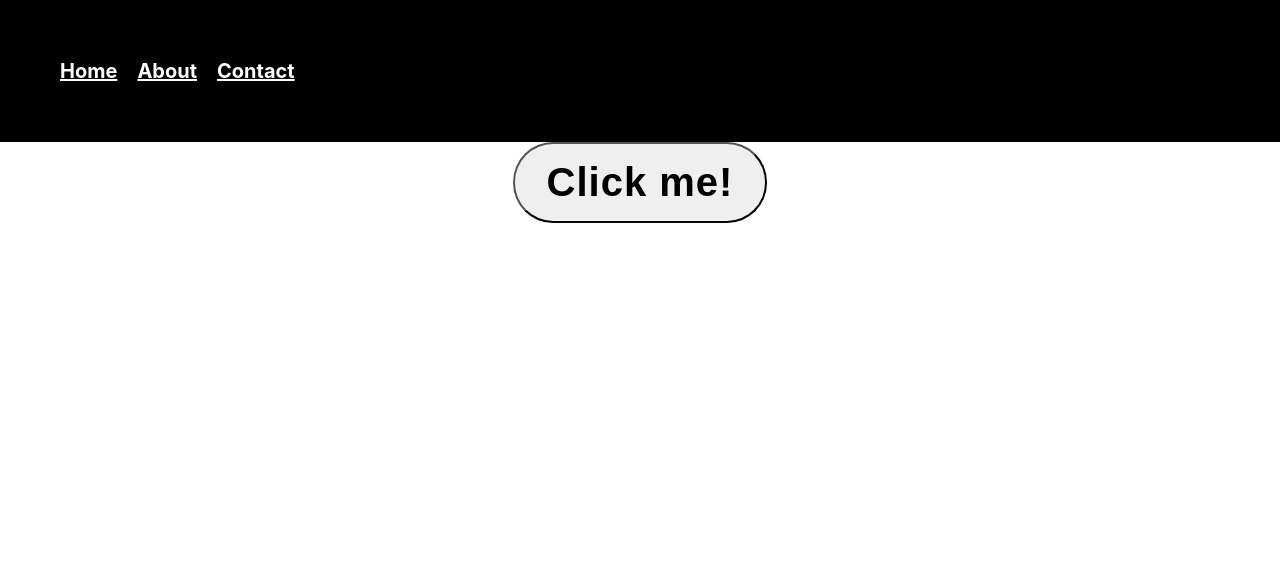
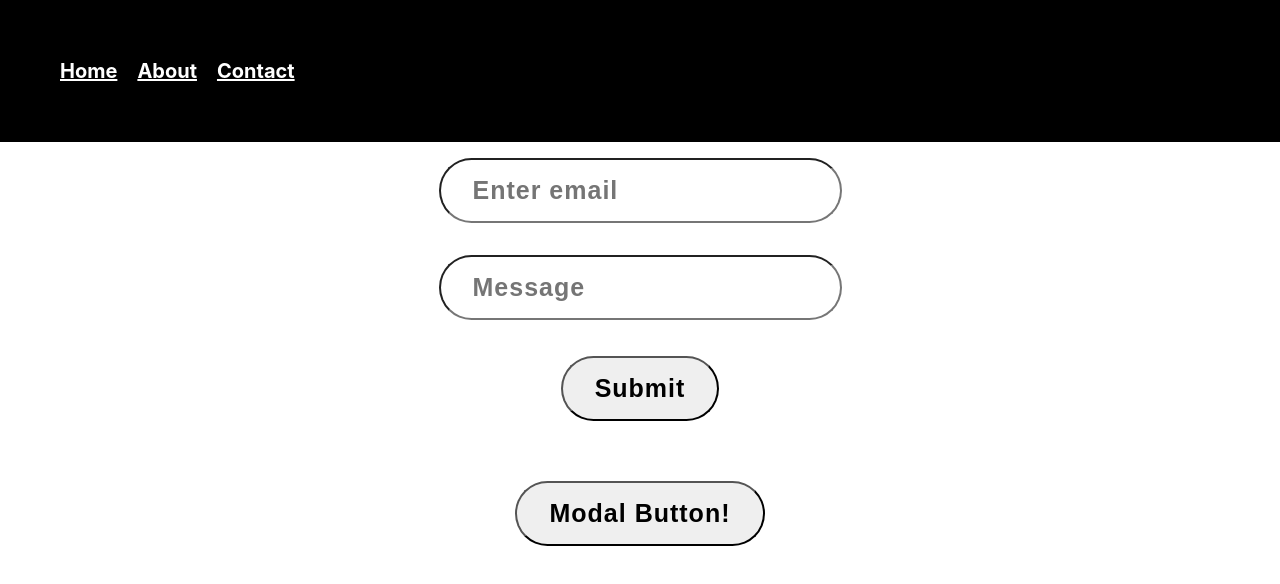
Before and after one commit to MattCarlyon/Assignment-2---react-app, a React (Create React App) app: page /Contact in a window 1280 px wide. Shown: the top 584 px of the page. Built offline with nearby package versions, Linux system fonts and the light colour scheme.

Commit message:
pages done, final thing to do is the pop up from the form

```diff
--- a/src/components/Contact.js
+++ b/src/components/Contact.js
@@ -2,6 +2,7 @@
 import {useState} from "react";
 import "./Modal.css";
 import Modal from "./Modal";
+import ContactForm from "./ContactForm";
 
 
 // const Contact = () => {
@@ -21,6 +22,9 @@ function Contact() {
 
     return (
         <div className="container">
+            <div className>
+                <ContactForm />
+            </div>
             {status && (
                 <Modal close={() => setStatus(false)}>
                     <div className="container">
@@ -28,7 +32,7 @@ function Contact() {
                     </div>
                 </Modal>
             )}
-            <button className="modal-btn" onClick={() => setStatus(true)}>Click me!</button>
+            <button className="modal-btn" onClick={() => setStatus(true)}>Modal Button!</button>
         </div>
     )
 };
--- /dev/null
+++ b/src/components/ContactForm.css
@@ -0,0 +1,32 @@
+.mb-3 {
+    border-radius: 40px;
+    padding: 1rem 2rem;
+    font-size: 25px;
+    letter-spacing: 1px;
+    font-weight: 600;
+}
+
+.Submit-btn {
+    border-radius: 40px;
+    padding: 1rem 2rem;
+    font-size: 25px;
+    letter-spacing: 1px;
+    font-weight: 600;
+    cursor: pointer;
+    margin-top: 20px;
+    margin-bottom: 60px;
+    display: flex;
+    justify-self: center;
+    align-self: center;
+}
+
+.Submit-btn:hover {
+    background-color:  #D8F2B8;
+  }
+
+.Form {
+    display: flex;
+    flex-direction: column;
+    justify-content: center;
+    align-items: center;
+}
--- /dev/null
+++ b/src/components/ContactForm.js
@@ -0,0 +1,25 @@
+import Button from 'react-bootstrap/Button';
+import Form from 'react-bootstrap/Form';
+import "./ContactForm.css"
+
+function ContactForm() {
+  return (
+    <Form className="Form">
+      <Form.Group className="mb-3" controlId="formBasicEmail">
+        <Form.Control className="mb-3" type="email" placeholder="Enter email" />
+      </Form.Group>
+
+      <Form.Group className="mb-3" controlId="Message">
+        <Form.Control className="mb-3" type="<Message" placeholder="Message" />
+      </Form.Group>
+
+      <Button className="Submit-btn" variant="primary" type="submit">
+        Submit
+      </Button>
+    </Form>
+  );
+}
+
+export default ContactForm;
+
+//check box removed
--- a/src/components/HomeButton.css
+++ b/src/components/HomeButton.css
@@ -1,7 +1,7 @@
 .Home-btn {
     border-radius: 40px;
     padding: 1rem 2rem;
-    font-size: 40px;
+    font-size: 25px;
     letter-spacing: 1px;
     font-weight: 600;
     cursor: pointer;
--- a/src/components/Modal.css
+++ b/src/components/Modal.css
@@ -25,6 +25,7 @@
     display: flex;
     justify-content: center;
     align-items: center;
+    flex-direction: column;
   }
 
   p {
@@ -35,7 +36,7 @@
   .modal-btn {
     border-radius: 40px;
     padding: 1rem 2rem;
-    font-size: 40px;
+    font-size: 25px;
     letter-spacing: 1px;
     font-weight: 600;
     cursor: pointer;
```
